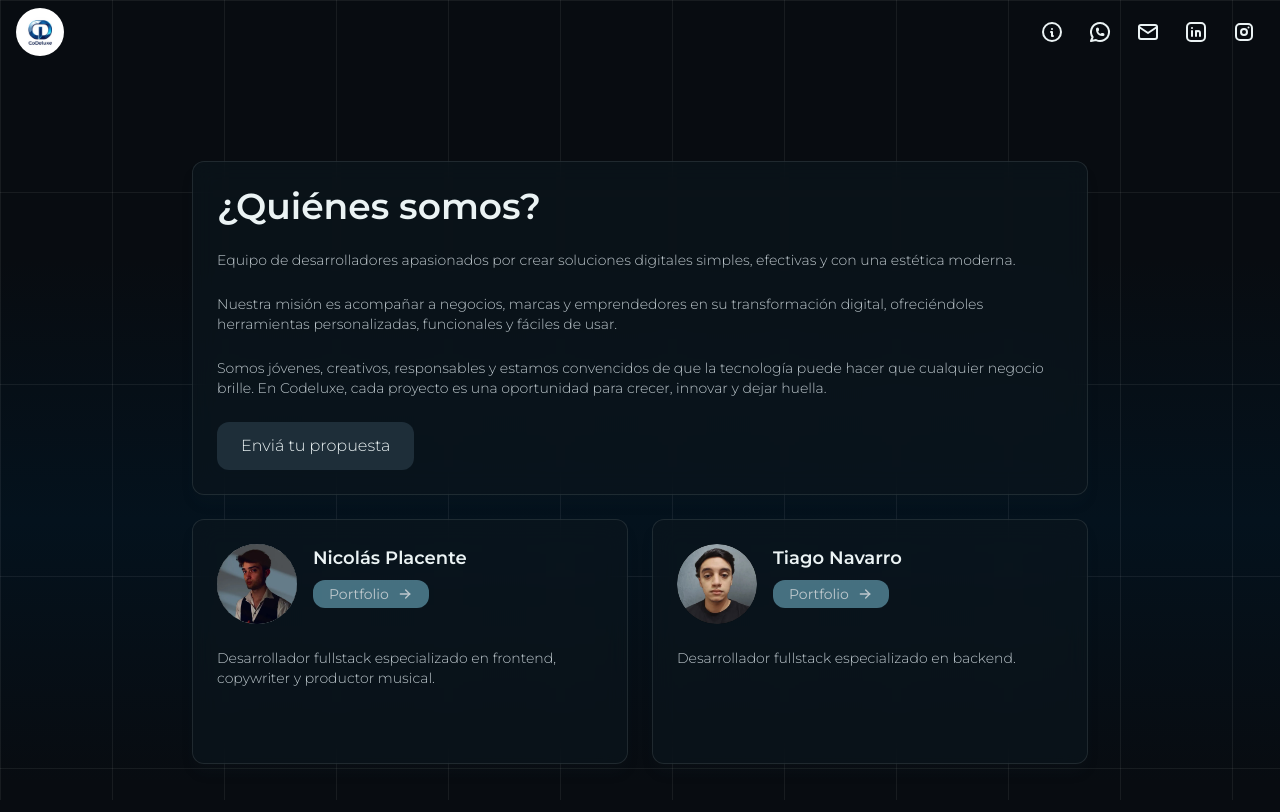
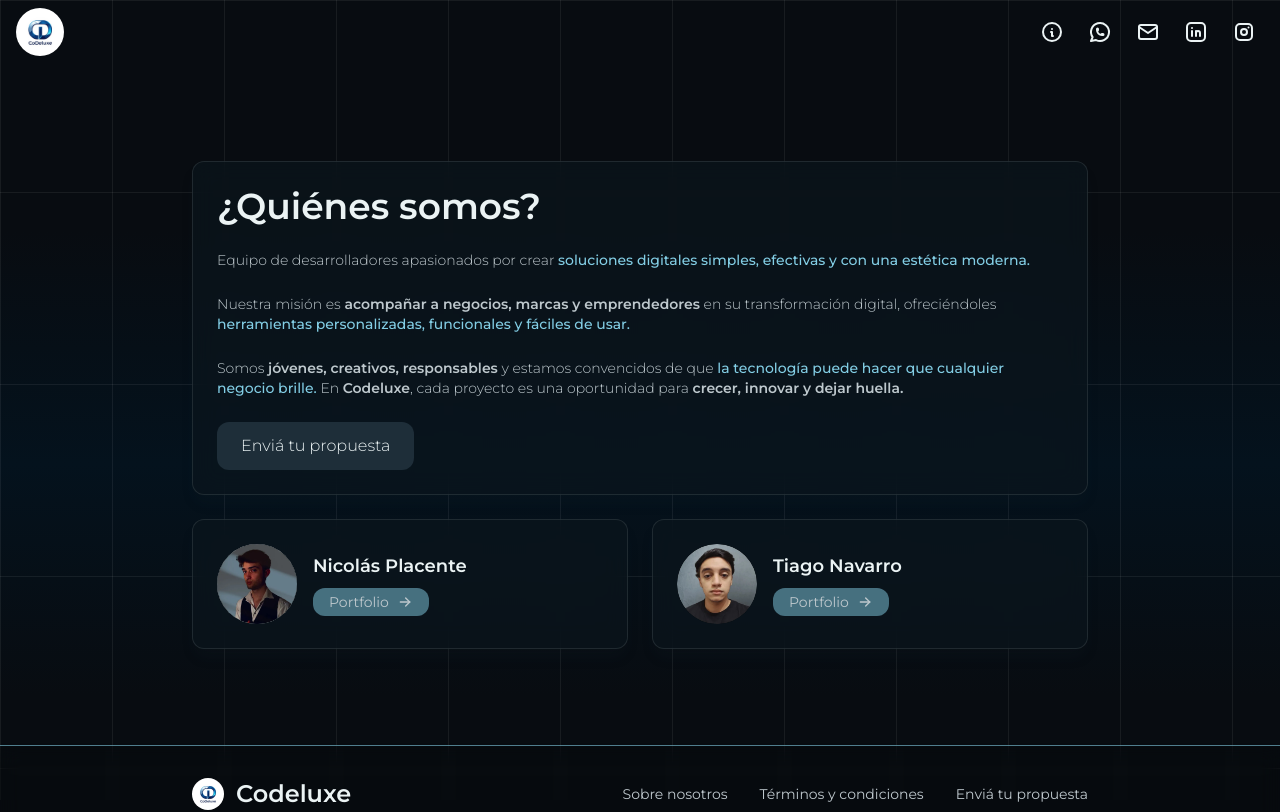
Before and after one commit to nicoplacente/codeluxe, a Next.js app: page /info in a window 1280 px wide. Shown: the top 812 px of the page. Built offline with nearby package versions, Linux system fonts and the light colour scheme.

Commit message:
update design

```diff
--- a/src/app/info/page.jsx
+++ b/src/app/info/page.jsx
@@ -3,6 +3,7 @@
 import Paragraph from "@/ui/paragraph";
 import Title from "@/ui/title";
 import PortfolioButtons from "@/ui/portfolio-button";
+import Highlight from "@/components/Highlight";
 
 export default function Info() {
   return (
@@ -10,27 +11,36 @@
       <SectionContainer>
         <Title>¿Quiénes somos?</Title>
         <Paragraph className="text-sm">
-          Equipo de desarrolladores apasionados por crear soluciones digitales
-          simples, efectivas y con una estética moderna.
+          Equipo de desarrolladores apasionados por crear{" "}
+          <Highlight color="text-primary">
+            soluciones digitales simples, efectivas y con una estética moderna.
+          </Highlight>
         </Paragraph>
 
         <Paragraph className="text-sm">
-          Nuestra misión es acompañar a negocios, marcas y emprendedores en su
-          transformación digital, ofreciéndoles herramientas personalizadas,
-          funcionales y fáciles de usar.
+          Nuestra misión es{" "}
+          <Highlight>acompañar a negocios, marcas y emprendedores</Highlight> en
+          su transformación digital, ofreciéndoles{" "}
+          <Highlight color="text-primary">
+            herramientas personalizadas, funcionales y fáciles de usar.
+          </Highlight>
         </Paragraph>
 
         <Paragraph className="text-sm">
-          Somos jóvenes, creativos, responsables y estamos convencidos de que la
-          tecnología puede hacer que cualquier negocio brille. En Codeluxe, cada
-          proyecto es una oportunidad para crecer, innovar y dejar huella.
+          Somos <Highlight>jóvenes, creativos, responsables</Highlight> y
+          estamos convencidos de que{" "}
+          <Highlight color="text-primary">
+            la tecnología puede hacer que cualquier negocio brille.
+          </Highlight>{" "}
+          En <Highlight>Codeluxe</Highlight>, cada proyecto es una oportunidad
+          para <Highlight>crecer, innovar y dejar huella.</Highlight>
         </Paragraph>
 
         <CallToAction />
       </SectionContainer>
       <div className="flex flex-col md:flex-row gap-6">
-        <SectionContainer className="md:aspect-video">
-          <article className="flex gap-4">
+        <SectionContainer>
+          <article className="flex items-center gap-4">
             <img
               className="size-20 object-cover rounded-full"
               src="/nicoplacente.webp"
@@ -46,13 +56,13 @@
               </PortfolioButtons>
             </div>
           </article>
-          <Paragraph className="text-sm">
+          {/* <Paragraph className="text-sm">
             Desarrollador fullstack especializado en frontend, copywriter y
             productor musical.
-          </Paragraph>
+          </Paragraph> */}
         </SectionContainer>
-        <SectionContainer className="md:aspect-video">
-          <article className="flex gap-4">
+        <SectionContainer>
+          <article className="flex items-center gap-4">
             <img
               className="size-20 object-cover rounded-full"
               src="tiago.webp"
@@ -69,9 +79,9 @@
             </div>
           </article>
 
-          <Paragraph className="text-sm">
+          {/* <Paragraph className="text-sm">
             Desarrollador fullstack especializado en backend.
-          </Paragraph>
+          </Paragraph> */}
         </SectionContainer>
       </div>
     </div>
--- a/src/app/page.jsx
+++ b/src/app/page.jsx
@@ -15,8 +15,10 @@
       <SectionContainer>
         <Title>Impulsamos tu marca con diseño web estratégico</Title>
         <Paragraph className="text-sm">
-          Landing pages, tiendas, sistemas... con diseño a medida enfocado en
-          ventas
+          +3 años de experiencia en la creación de portfolios, landings, tiendas
+          online y proyectos profesionales, identidad visual y estrategias de
+          marketing digital orientadas a que creativos y profesionales consigan
+          clientes o empleo de manera autónoma.
         </Paragraph>
 
         <CallToAction />
--- /dev/null
+++ b/src/components/Highlight.jsx
@@ -0,0 +1,7 @@
+export default function Highlight({ children, color }) {
+  return (
+    <span className={`${color ? "font-medium" : "font-semibold"} ${color}`}>
+      {children}
+    </span>
+  );
+}
```
